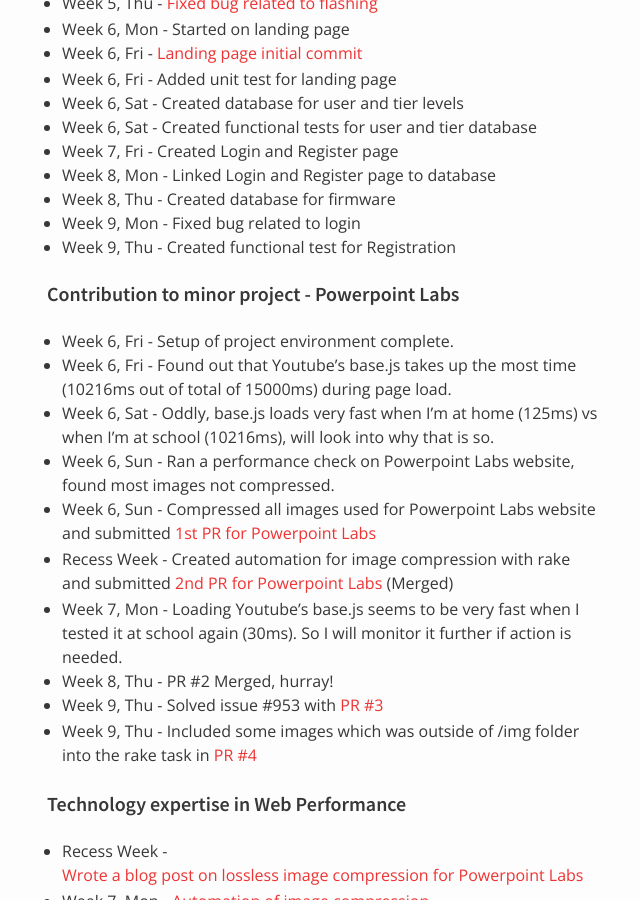
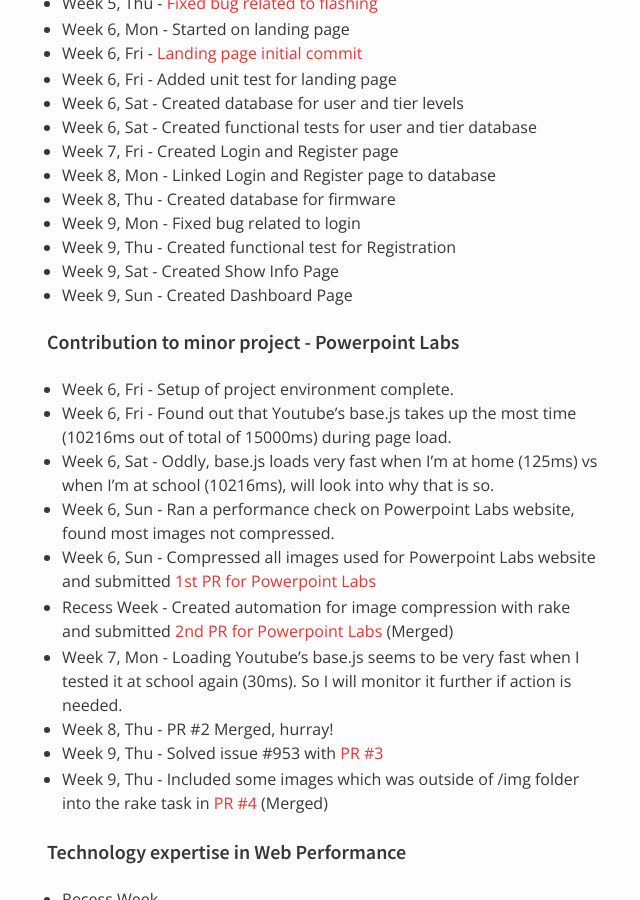
Before and after one commit to nus-oss/cs3281-AY1516S2-website, a Jekyll site: the page built from teams/codebender.md, in a window 1280 px wide and 900 px high, scrolled down 9775 px. Shown: the whole window, without its empty margins (323-963 px from the left). Built offline with Jekyll 4.4.1, drawn with Linux system fonts in a browser that asks for light colours.

Commit message:
Alex update progress for week 9

```diff
--- a/teams/codebender.md
+++ b/teams/codebender.md
@@ -43,9 +43,9 @@
 * [x] Create registration and login page - Week 7
 * [x] Create test for login and registration and database linkage - Week 7
 * [x] Create database for firmware - Week 8
-* [ ] Create show info page - Week 8
-* [ ] Create test to ensure show info page shows correct info - Week 9
-* [ ] Create dashboard page - Week 9
+* [x] Create show info page - Week 8
+* [x] Create test to ensure show info page shows correct info - Week 9
+* [x] Create dashboard page - Week 9
 * [ ] Create test to ensure dashboard page shows correct and links correctly - Week 10
 * [ ] Create log/analytics database - Week 10
 * [ ] Create Analytics page - Week 11
@@ -302,6 +302,8 @@
 * Week 8, Thu - Created database for firmware
 * Week 9, Mon - Fixed bug related to login
 * Week 9, Thu - Created functional test for Registration
+* Week 9, Sat - Created Show Info Page
+* Week 9, Sun - Created Dashboard Page
 
 #### Contribution to minor project - Powerpoint Labs
 * Week 6, Fri - Setup of project environment complete.
@@ -313,7 +315,7 @@
 * Week 7, Mon - Loading Youtube's base.js seems to be very fast when I tested it at school again (30ms). So I will monitor it further if action is needed.
 * Week 8, Thu - PR #2 Merged, hurray!
 * Week 9, Thu - Solved issue #953 with [PR #3](https://github.com/PowerPointLabs/PowerPointLabs-Website/pull/29)
-* Week 9, Thu - Included some images which was outside of /img folder into the rake task in [PR #4](https://github.com/PowerPointLabs/PowerPointLabs-Website/pull/30)
+* Week 9, Thu - Included some images which was outside of /img folder into the rake task in [PR #4](https://github.com/PowerPointLabs/PowerPointLabs-Website/pull/30) (Merged)
 
 #### Technology expertise in Web Performance
 * Recess Week - [Wrote a blog post on lossless image compression for Powerpoint Labs](http://alexyy.com/2016/02/22/image-compression/)
```
